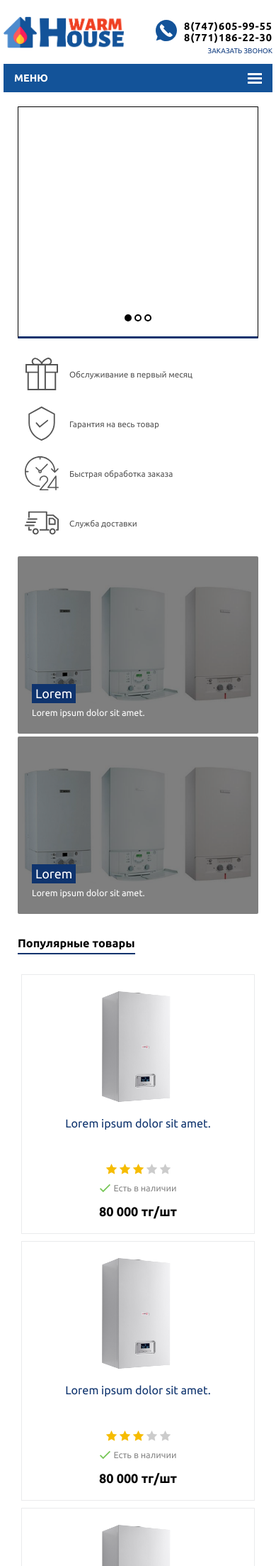
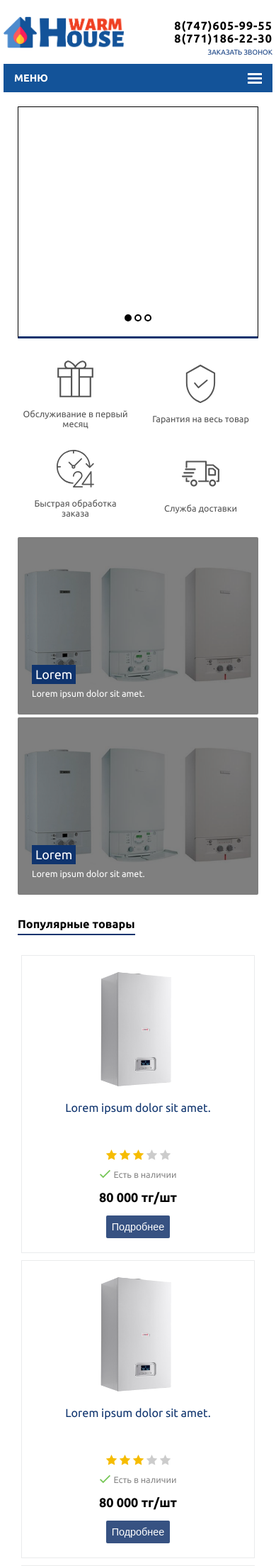
Before and after one commit to zhunussovBlog/warmhouse, a PHP site: page / in a window 390 px wide. Shown: the top 2207 px of the page at 71% size. Run offline with PHP 8.4, Linux system fonts and the light colour scheme.

Commit message:
changed some styles for elements, adaptive for tizers block, added favorite element in popular goods

```diff
--- a/src/css/style.css
+++ b/src/css/style.css
@@ -728,7 +728,7 @@
 }
 
 .tizers-block .tizer span {
-  font-size: 1.3rem;
+  font-size: 1.4rem;
   color: #555555;
 }
 
@@ -762,8 +762,8 @@
   width: 100%;
   height: 300px;
   background-color: rgba(0, 0, 0, 0.5);
-  -webkit-transition: all .2s linear;
-  transition: all .2s linear;
+  -webkit-transition: all .1s linear;
+  transition: all .1s linear;
 }
 
 .types-block .good-type .bg--black.visuallyHidden {
@@ -830,15 +830,22 @@
       -ms-flex-align: center;
           align-items: center;
   width: calc(100%/4 - 1.2%);
-  height: 366px;
+  height: 100%;
   padding: 20px;
   margin: 5px;
   cursor: pointer;
   border: 1px solid #eaebec;
+  -webkit-transition: all ease .2s;
+  transition: all ease .2s;
 }
 
 .popular-block .popular-goods .good:hover {
-  height: 410px;
+  -webkit-box-shadow: 0px 0px 19px -5px rgba(0, 0, 0, 0.58);
+  box-shadow: 0px 0px 19px -5px rgba(0, 0, 0, 0.58);
+}
+
+.popular-block .popular-goods .good:hover .good__toF, .popular-block .popular-goods .good:hover .good__toF-icon {
+  display: block;
 }
 
 .popular-block .popular-goods .good__img {
@@ -922,9 +929,7 @@
 }
 
 .popular-block .popular-goods .good__more {
-  display: none;
-  position: absolute;
-  top: 100%;
+  margin-top: 15px;
   font-size: 1.6rem;
   padding: 8px;
   background-color: #375282;
@@ -933,10 +938,44 @@
   border-radius: 2px;
   -webkit-transition: all ease .1s;
   transition: all ease .1s;
+  cursor: pointer;
 }
 
 .popular-block .popular-goods .good__more:hover {
   background-color: #283b5e;
+}
+
+.popular-block .popular-goods .good__toF {
+  display: none;
+  position: absolute;
+  top: 5%;
+  right: 7%;
+  width: 12%;
+  height: 6%;
+  border-radius: 2px;
+  -webkit-transition: all ease .1s;
+  transition: all ease .1s;
+}
+
+.popular-block .popular-goods .good__toF:hover {
+  background-color: #0f346e;
+}
+
+.popular-block .popular-goods .good__toF:hover .good__toF-icon {
+  background-image: url("../img/popular/favorite-active.svg");
+}
+
+.popular-block .popular-goods .good__toF-icon {
+  position: absolute;
+  top: 50%;
+  left: 50%;
+  -webkit-transform: translate(-50%, -50%);
+          transform: translate(-50%, -50%);
+  display: none;
+  width: 75%;
+  height: 75%;
+  background: url("../img/popular/favorite.svg") center no-repeat;
+  background-size: contain;
 }
 
 @media screen and (max-width: 1132px) {
@@ -1061,6 +1100,10 @@
   .first-section .popular-block .good {
     width: calc(100%/2 - 2%);
   }
+  .first-section .popular-block .good__toF {
+    width: 12%;
+    height: 8%;
+  }
 }
 
 @media screen and (max-width: 576px) {
@@ -1128,21 +1171,33 @@
     width: 170px;
     height: 45px;
   }
-  .header-call__icon {
+  .call__icon {
     display: none;
   }
-  .header-call__number {
+  .call__number {
     font-size: 1.8rem;
   }
   .first-section .popular-block .good {
     width: 100%;
     margin: 5px;
   }
+  .first-section .tizers-block {
+    padding: 0;
+  }
   .first-section .tizers-block .tizer {
-    width: 100%;
+    -webkit-box-orient: vertical;
+    -webkit-box-direction: normal;
+        -ms-flex-direction: column;
+            flex-direction: column;
+    text-align: center;
+    width: 45%;
+    margin: 15px 5px;
+    height: 100%;
   }
   .first-section .tizers-block .tizer img {
-    width: 15%;
+    margin: 0;
+    margin-bottom: 15px;
+    width: 35%;
   }
   .first-section .types-block .good-type {
     width: 100%;
--- a/src/index.html
+++ b/src/index.html
@@ -201,7 +201,7 @@
                   в наличии</span></div>
               <span class="good__price">80 000 тг/шт</span>
               <button class="good__more">Подробнее</button>
-              <span class="good__toF"></span>
+              <span class="good__toF"><span class="good__toF-icon"></span></span>
             </div>
             <div class="good">
               <div class="good__img"></div>
@@ -217,7 +217,7 @@
                   в наличии</span></div>
               <span class="good__price">80 000 тг/шт</span>
               <button class="good__more">Подробнее</button>
-              <span class="good__toF"></span>
+              <span class="good__toF"><span class="good__toF-icon"></span></span>
             </div>
             <div class="good">
               <div class="good__img"></div>
@@ -233,7 +233,7 @@
                   в наличии</span></div>
               <span class="good__price">80 000 тг/шт</span>
               <button class="good__more">Подробнее</button>
-              <span class="good__toF"></span>
+              <span class="good__toF"><span class="good__toF-icon"></span></span>
             </div>
             <div class="good">
               <div class="good__img"></div>
@@ -249,7 +249,7 @@
                   в наличии</span></div>
               <span class="good__price">80 000 тг/шт</span>
               <button class="good__more">Подробнее</button>
-              <span class="good__toF"></span>
+              <span class="good__toF"><span class="good__toF-icon"></span></span>
             </div>
             <div class="good">
               <div class="good__img"></div>
@@ -265,7 +265,7 @@
                   в наличии</span></div>
               <span class="good__price">80 000 тг/шт</span>
               <button class="good__more">Подробнее</button>
-              <span class="good__toF"></span>
+              <span class="good__toF"><span class="good__toF-icon"></span></span>
             </div>
             <div class="good">
               <div class="good__img"></div>
@@ -281,7 +281,7 @@
                   в наличии</span></div>
               <span class="good__price">80 000 тг/шт</span>
               <button class="good__more">Подробнее</button>
-              <span class="good__toF"></span>
+              <span class="good__toF"><span class="good__toF-icon"></span></span>
             </div>
             <div class="good">
               <div class="good__img"></div>
@@ -297,7 +297,7 @@
                   в наличии</span></div>
               <span class="good__price">80 000 тг/шт</span>
               <button class="good__more">Подробнее</button>
-              <span class="good__toF"></span>
+              <span class="good__toF"><span class="good__toF-icon"></span></span>
             </div>
             <div class="good">
               <div class="good__img"></div>
@@ -313,7 +313,7 @@
                   в наличии</span></div>
               <span class="good__price">80 000 тг/шт</span>
               <button class="good__more">Подробнее</button>
-              <span class="good__toF"></span>
+              <span class="good__toF"><span class="good__toF-icon"></span></span>
             </div>
           </div>
         </div>
--- a/src/sass/style.sass
+++ b/src/sass/style.sass
@@ -453,7 +453,7 @@
       width: 25%
       margin-right: 15px
     span
-      font-size: 1.3rem
+      font-size: 1.4rem
       color: #555555
 .types-block
   margin-top: 10px
@@ -478,7 +478,7 @@
       width: 100%
       height: 300px
       background-color: rgba(0, 0, 0, .5)
-      transition: all .2s linear
+      transition: all .1s linear
     .bg--black.visuallyHidden
       opacity: 0
     &__name
@@ -519,13 +519,18 @@
       flex-direction: column
       align-items: center
       width: calc(100%/4 - 1.2%)
-      height: 366px
+      height: 100%
       padding: 20px
       margin: 5px
       cursor: pointer
       border: 1px solid #eaebec
+      transition: all ease .2s
       &:hover
-        height: 410px
+        -webkit-box-shadow: 0px 0px 19px -5px rgba(0,0,0,0.58)
+        -moz-box-shadow: 0px 0px 19px -5px rgba(0,0,0,0.58)
+        box-shadow: 0px 0px 19px -5px rgba(0,0,0,0.58)
+        .good__toF, .good__toF-icon
+          display: block
       &__img
         width: 75%
         height: 170px
@@ -575,9 +580,7 @@
         font-weight: 700
         margin-top: 15px
       &__more
-        display: none
-        position: absolute
-        top: 100%
+        margin-top: 15px
         font-size: 1.6rem
         padding: 8px
         background-color: #375282
@@ -585,8 +588,32 @@
         border: none
         border-radius: 2px
         transition: all ease .1s
+        cursor: pointer
         &:hover
           background-color: darken(#375282, 10%)
+      &__toF
+        display: none
+        position: absolute
+        top: 5%
+        right: 7%
+        width: 12%
+        height: 6%
+        border-radius: 2px
+        transition: all ease .1s
+        &:hover
+          background-color: #0f346e
+          .good__toF-icon
+            background-image: url('../img/popular/favorite-active.svg')
+        &-icon
+          position: absolute
+          top: 50%
+          left: 50%
+          transform: translate(-50%, -50%)
+          display: none
+          width: 75%
+          height: 75%
+          background: url('../img/popular/favorite.svg') center no-repeat
+          background-size: contain
 
 @media screen and ( max-width: 1132px )
   .first-section
@@ -682,6 +709,9 @@
     .popular-block
       .good
         width: calc(100%/2 - 2%)
+        &__toF
+          width: 12%
+          height: 8%
 
 @media screen and ( max-width: 576px )
   html
@@ -733,21 +763,28 @@
     &-logo
       width: 170px
       height: 45px
-    &-call
-      &__icon
-        display: none
-      &__number
-        font-size: 1.8rem
+  .call
+    &__icon
+      display: none
+    &__number
+      font-size: 1.8rem
   .first-section
     .popular-block
       .good
         width: 100%
         margin: 5px
     .tizers-block
+      padding: 0
       .tizer
-        width: 100%
+        flex-direction: column
+        text-align: center
+        width: 45%
+        margin: 15px 5px
+        height: 100%
         img
-          width: 15%
+          margin: 0
+          margin-bottom: 15px
+          width: 35%
     .types-block
       .good-type
         width: 100%
```
Also changed, not shown: src/img/popular/favorite-active.svg (added), src/img/popular/favorite.svg (added), 1 other file.
